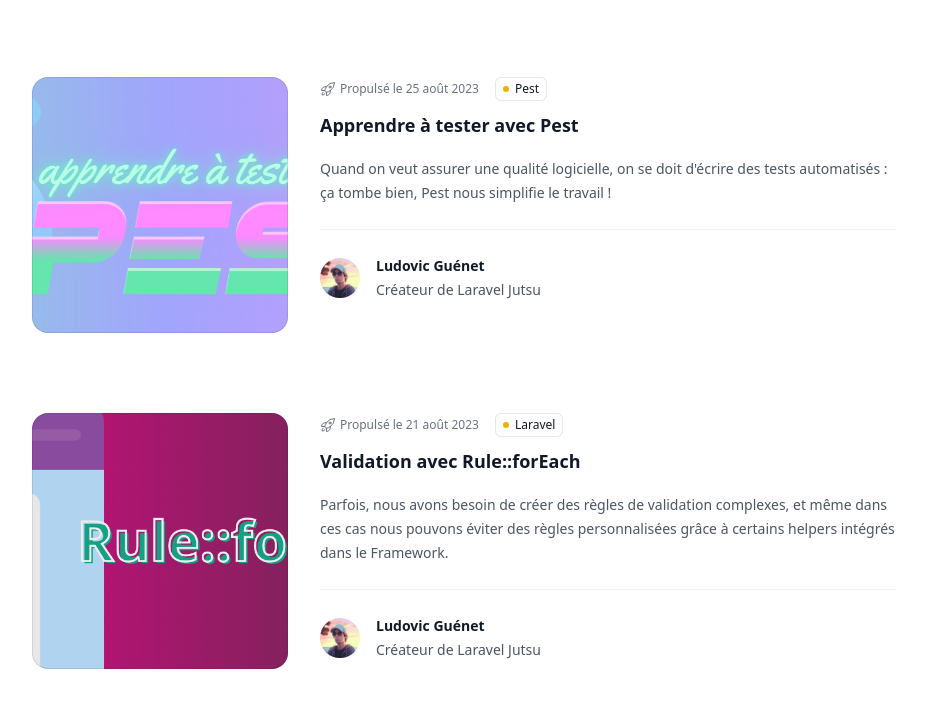
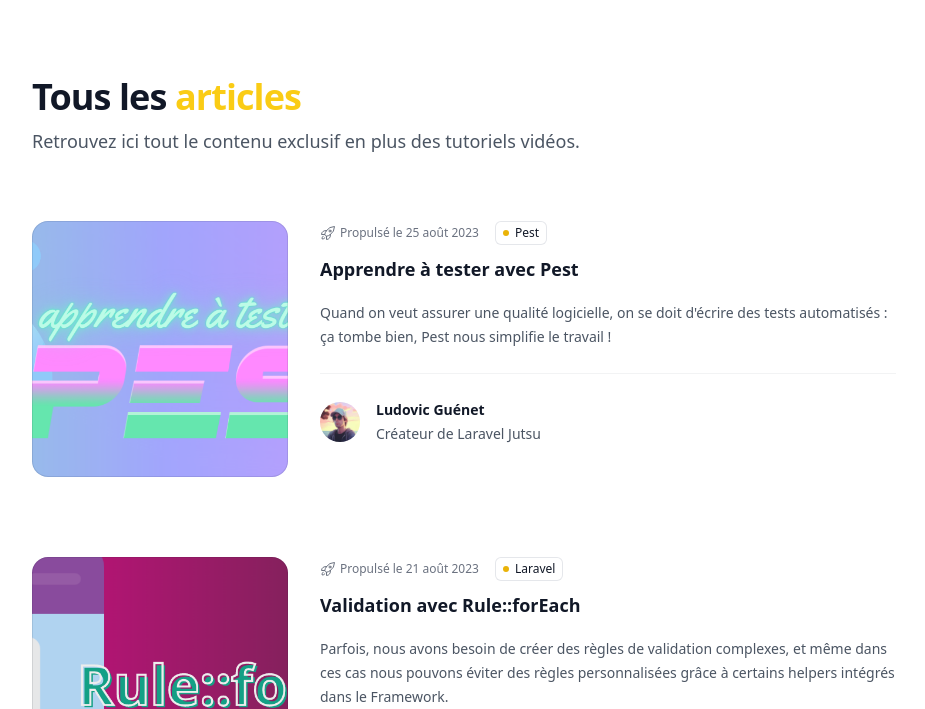
Before and after one commit to ludoguenet/astro-laravel-jutsu, an Astro site: page /blog in a window 1280 px wide. Shown: the part 91-800 px from the top of the page, without its empty margins (0-925 px from the left). Built offline with nearby package versions, Linux system fonts and the light colour scheme; Astro itself is replaced by a stand-in of ours.

Commit message:
added H2

```diff
--- a/src/pages/about.astro
+++ b/src/pages/about.astro
@@ -18,7 +18,7 @@ import { SITE_TITLE, SITE_DESCRIPTION } from '../consts';
 
 			<div class="mx-auto max-w-7xl px-6 lg:px-8">
 				<div class="mx-auto max-w-2xl lg:mx-0">
-					<h2 class="text-3xl font-bold tracking-tight text-gray-900 sm:text-4xl">Développeur Laravel & Vue.</h2>
+					<h2 class="text-3xl font-bold tracking-tight text-gray-900 sm:text-4xl"><span class="text-yellow-400">Développeur web</span> Laravel & Vue</h2>
 					<p class="mt-6 text-base leading-7 text-gray-600">Fier membre de la paroisse <a href="https://epekta.com" class="text-yellow-500">Epekta</a>, ma responsabilité sacrée consiste à façonner des produits exceptionnels en utilisant les langages divinement inspirés de PHP et JavaScript.</p>
 				</div>
 			</div>
--- a/src/pages/blog/index.astro
+++ b/src/pages/blog/index.astro
@@ -21,6 +21,12 @@ const posts = (await getCollection('blog'))
 		<Header />
 
 		<div class="bg-white my-4 lg:my-10">
+
+			<div class="mx-auto max-w-7xl px-6 lg:px-8 mb-16">
+				<h2 class="text-3xl font-bold tracking-tight text-gray-900 sm:text-4xl">Tous les <span class="text-yellow-400">articles</span></h2>
+				<p class="mt-2 text-lg leading-8 text-gray-600">Retrouvez ici tout le contenu exclusif en plus des tutoriels vidéos.</p>
+			</div>
+
 			<div class="mx-auto max-w-7xl px-6 lg:px-8">
 				<div class="mx-auto">
 					<div class="space-y-20">
```
